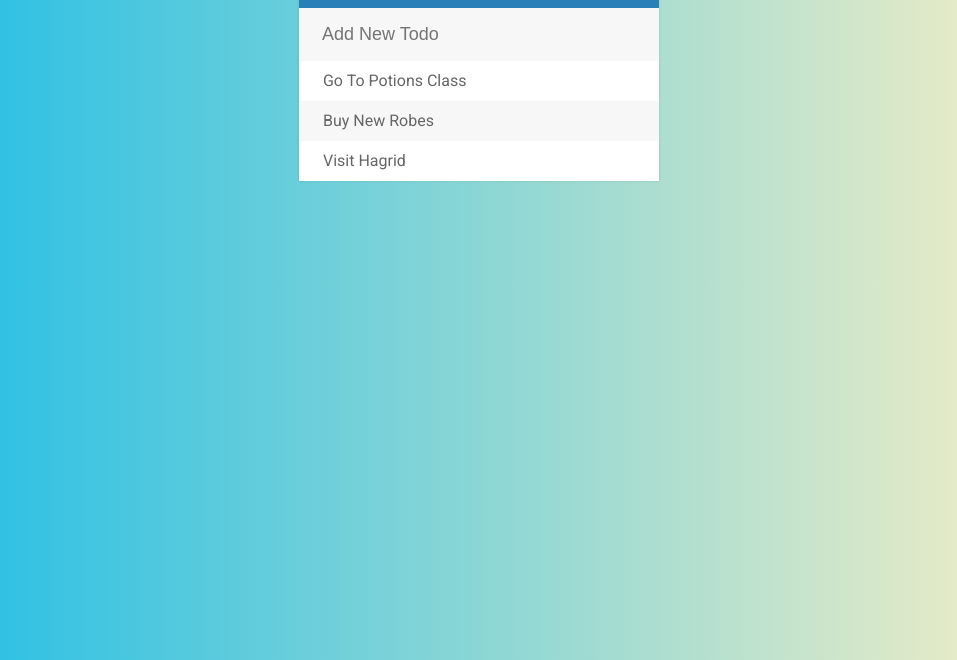
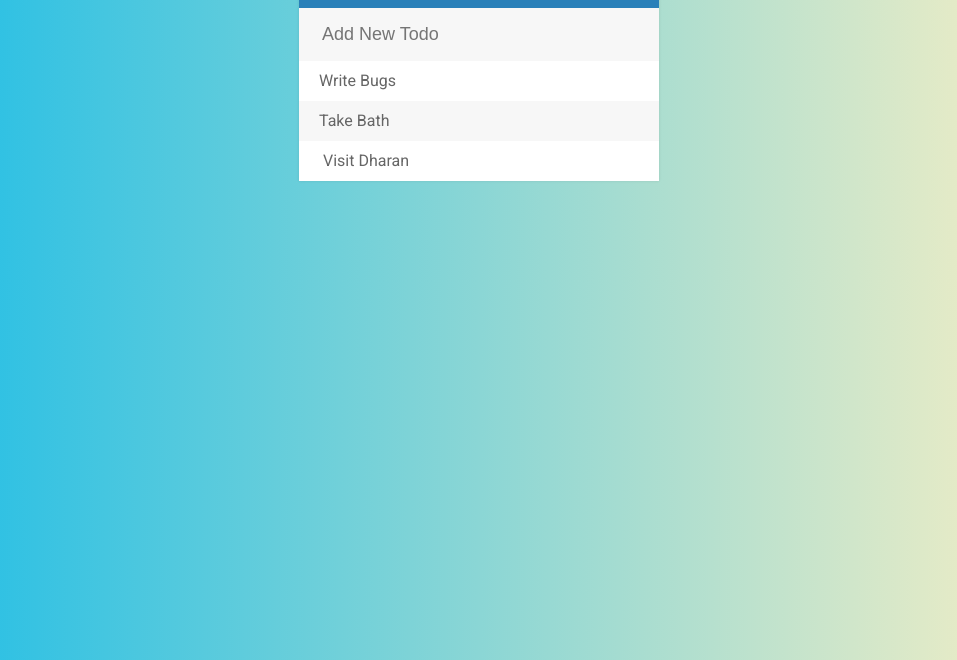
Before and after one commit to maheshbasnet089/maheshbasnet089.github.io, a plain HTML site: page Todo-List-Project/index.html in a window 1280 px wide. Shown: the part 140-800 px from the top of the page, without its empty margins (161-1118 px from the left). Drawn offline with Linux system fonts and the light colour scheme.

Commit message:
Update index.html

```diff
--- a/Todo-List-Project/index.html
+++ b/Todo-List-Project/index.html
@@ -14,9 +14,9 @@
 	<input type="text" placeholder="Add New Todo">
 
 	<ul>
-		<li><span><i class="fa fa-trash"></i></span> Go To Potions Class</li>
-		<li><span><i class="fa fa-trash"></i></span> Buy New Robes</li>
-		<li><span><i class="fa fa-trash"></i></span> Visit Hagrid</li>
+		<li><span><i class="fa fa-trash"></i></span>Write Bugs</li>
+		<li><span><i class="fa fa-trash"></i></span>Take Bath</li>
+		<li><span><i class="fa fa-trash"></i></span> Visit Dharan</li>
 	</ul>
 </div>
 
```
